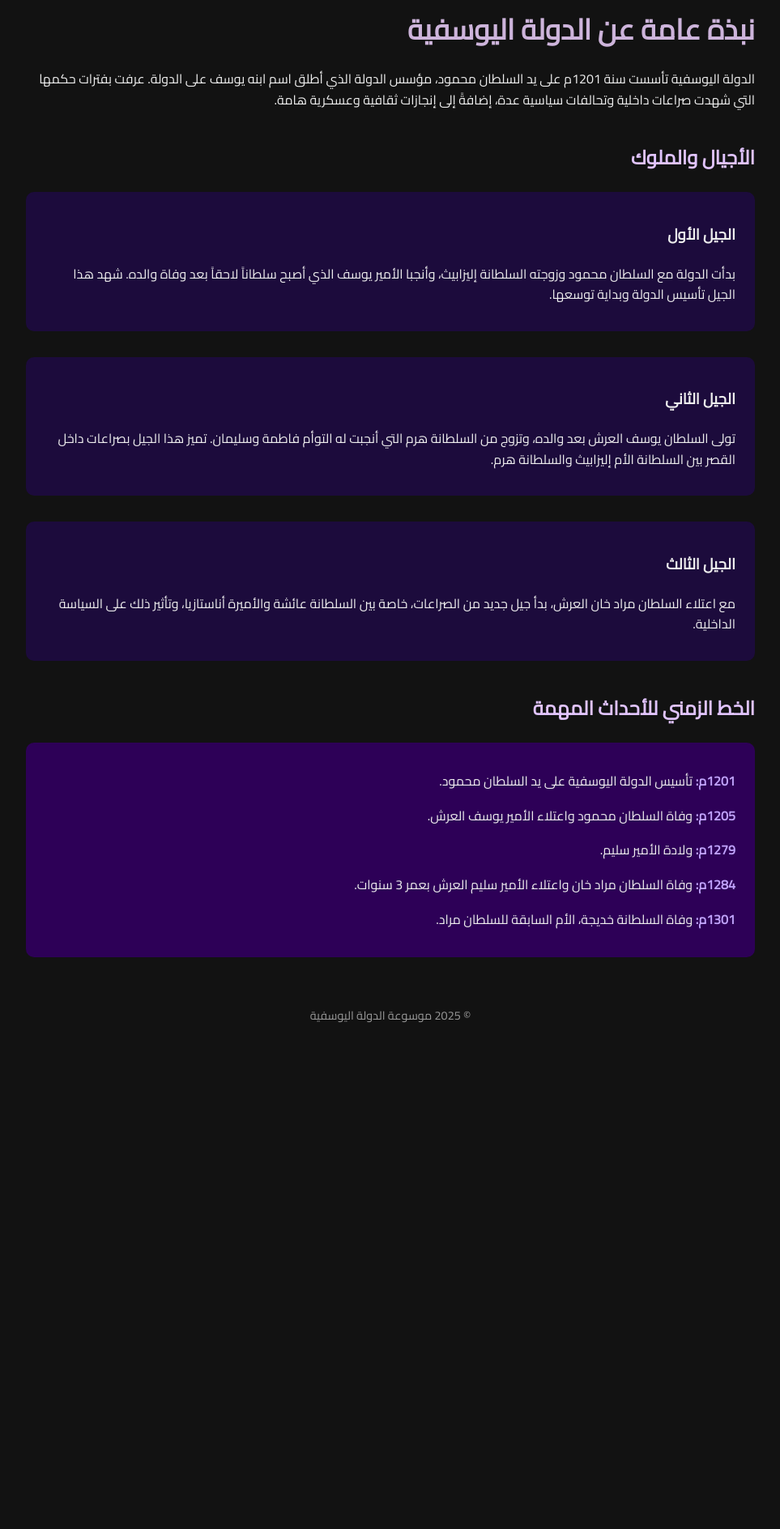
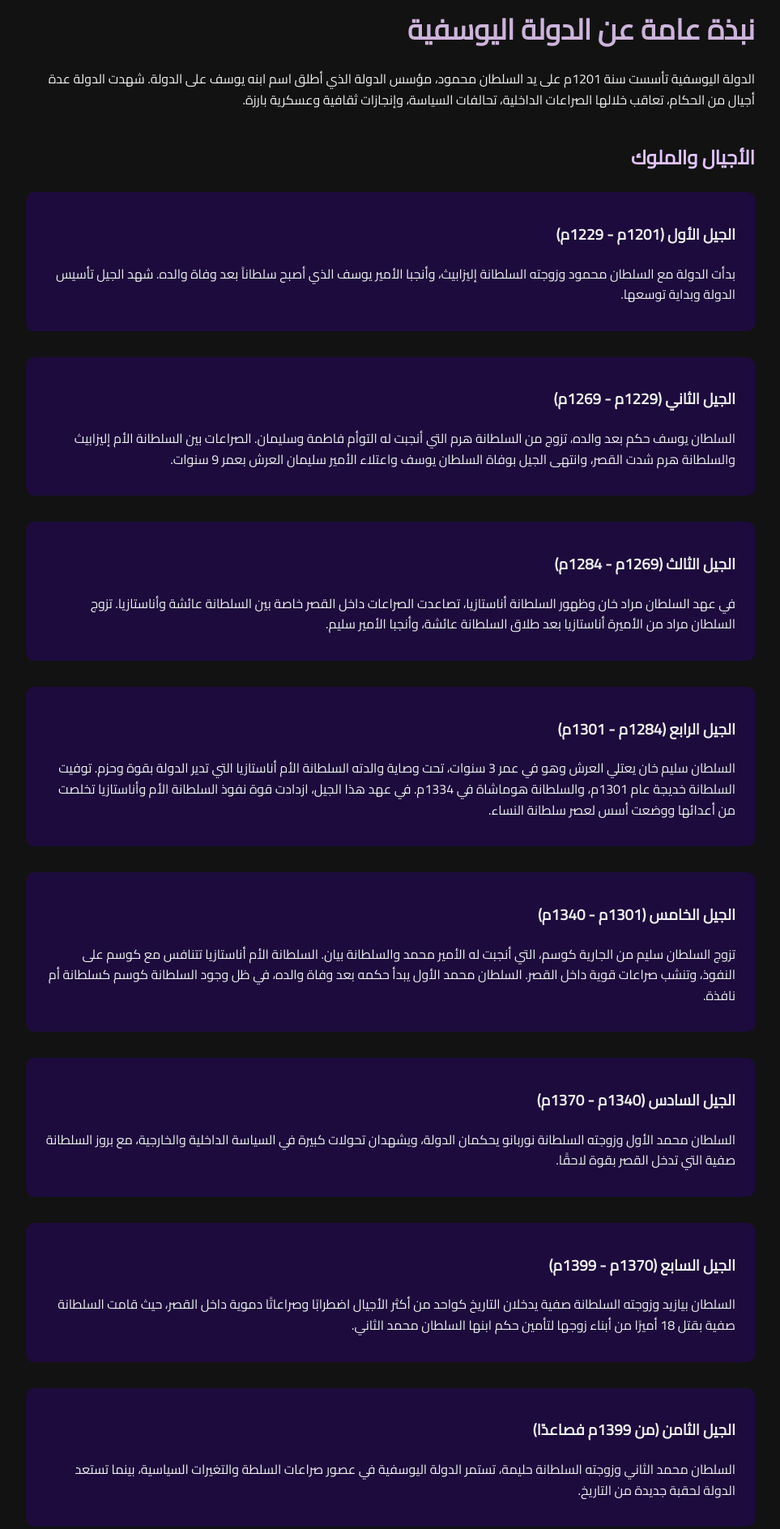
Before and after one commit to yfhd18213-star/yusufiyah-site, a plain HTML site: page index.html in a window 1280 px wide. Shown: the part 171-2059 px from the top of the page at 81% size, without its empty margins (158-1121 px from the left). Before the commit the page ends 1452 px from the top, so only its background shows below. Drawn offline with Linux system fonts and the light colour scheme.

Commit message:
Update index.html

```diff
--- a/index.html
+++ b/index.html
@@ -3,7 +3,7 @@
 <head>
 <meta charset="UTF-8" />
 <meta name="viewport" content="width=device-width, initial-scale=1" />
-<title>الدولة اليوسفية - موسوعة</title>
+<title>الدولة اليوسفية - موسوعة كاملة ومحدثة</title>
 <style>
   body {
     font-family: 'Cairo', sans-serif;
@@ -88,7 +88,7 @@
 <link href="https://fonts.googleapis.com/css2?family=Cairo&display=swap" rel="stylesheet">
 </head>
 <body>
-<header>الدولة اليوسفية - موسوعة كاملة</header>
+<header>الدولة اليوسفية - موسوعة كاملة ومحدثة</header>
 <nav>
   <a href="#overview">نبذة عامة</a>
   <a href="#generations">الأجيال</a>
@@ -97,21 +97,41 @@
 <main>
 <section id="overview">
   <h1>نبذة عامة عن الدولة اليوسفية</h1>
-  <p>الدولة اليوسفية تأسست سنة 1201م على يد السلطان محمود، مؤسس الدولة الذي أطلق اسم ابنه يوسف على الدولة. عرفت بفترات حكمها التي شهدت صراعات داخلية وتحالفات سياسية عدة، إضافةً إلى إنجازات ثقافية وعسكرية هامة.</p>
+  <p>الدولة اليوسفية تأسست سنة 1201م على يد السلطان محمود، مؤسس الدولة الذي أطلق اسم ابنه يوسف على الدولة. شهدت الدولة عدة أجيال من الحكام، تعاقب خلالها الصراعات الداخلية، تحالفات السياسة، وإنجازات ثقافية وعسكرية بارزة.</p>
 </section>
 <section id="generations">
   <h2>الأجيال والملوك</h2>
   <article>
-    <h3>الجيل الأول</h3>
-    <p>بدأت الدولة مع السلطان محمود وزوجته السلطانة إليزابيث، وأنجبا الأمير يوسف الذي أصبح سلطاناً لاحقاً بعد وفاة والده. شهد هذا الجيل تأسيس الدولة وبداية توسعها.</p>
+    <h3>الجيل الأول (1201م - 1229م)</h3>
+    <p>بدأت الدولة مع السلطان محمود وزوجته السلطانة إليزابيث، وأنجبا الأمير يوسف الذي أصبح سلطاناً بعد وفاة والده. شهد الجيل تأسيس الدولة وبداية توسعها.</p>
   </article>
   <article>
-    <h3>الجيل الثاني</h3>
-    <p>تولى السلطان يوسف العرش بعد والده، وتزوج من السلطانة هرم التي أنجبت له التوأم فاطمة وسليمان. تميز هذا الجيل بصراعات داخل القصر بين السلطانة الأم إليزابيث والسلطانة هرم.</p>
+    <h3>الجيل الثاني (1229م - 1269م)</h3>
+    <p>السلطان يوسف حكم بعد والده، تزوج من السلطانة هرم التي أنجبت له التوأم فاطمة وسليمان. الصراعات بين السلطانة الأم إليزابيث والسلطانة هرم شدت القصر، وانتهى الجيل بوفاة السلطان يوسف واعتلاء الأمير سليمان العرش بعمر 9 سنوات.</p>
   </article>
   <article>
-    <h3>الجيل الثالث</h3>
-    <p>مع اعتلاء السلطان مراد خان العرش، بدأ جيل جديد من الصراعات، خاصة بين السلطانة عائشة والأميرة أناستازيا، وتأثير ذلك على السياسة الداخلية.</p>
+    <h3>الجيل الثالث (1269م - 1284م)</h3>
+    <p>في عهد السلطان مراد خان وظهور السلطانة أناستازيا، تصاعدت الصراعات داخل القصر خاصة بين السلطانة عائشة وأناستازيا. تزوج السلطان مراد من الأميرة أناستازيا بعد طلاق السلطانة عائشة، وأنجبا الأمير سليم.</p>
+  </article>
+  <article>
+    <h3>الجيل الرابع (1284م - 1301م)</h3>
+    <p>السلطان سليم خان يعتلي العرش وهو في عمر 3 سنوات، تحت وصاية والدته السلطانة الأم أناستازيا التي تدير الدولة بقوة وحزم. توفيت السلطانة خديجة عام 1301م، والسلطانة هوماشاة في 1334م. في عهد هذا الجيل، ازدادت قوة نفوذ السلطانة الأم وأناستازيا تخلصت من أعدائها ووضعت أسس لعصر سلطانة النساء.</p>
+  </article>
+  <article>
+    <h3>الجيل الخامس (1301م - 1340م)</h3>
+    <p>تزوج السلطان سليم من الجارية كوسم، التي أنجبت له الأمير محمد والسلطانة بيان. السلطانة الأم أناستازيا تتنافس مع كوسم على النفوذ، وتنشب صراعات قوية داخل القصر. السلطان محمد الأول يبدأ حكمه بعد وفاة والده، في ظل وجود السلطانة كوسم كسلطانة أم نافذة.</p>
+  </article>
+  <article>
+    <h3>الجيل السادس (1340م - 1370م)</h3>
+    <p>السلطان محمد الأول وزوجته السلطانة نوربانو يحكمان الدولة، ويشهدان تحولات كبيرة في السياسة الداخلية والخارجية، مع بروز السلطانة صفية التي تدخل القصر بقوة لاحقًا.</p>
+  </article>
+  <article>
+    <h3>الجيل السابع (1370م - 1399م)</h3>
+    <p>السلطان بيازيد وزوجته السلطانة صفية يدخلان التاريخ كواحد من أكثر الأجيال اضطرابًا وصراعاتًا دموية داخل القصر، حيث قامت السلطانة صفية بقتل 18 أميرًا من أبناء زوجها لتأمين حكم ابنها السلطان محمد الثاني.</p>
+  </article>
+  <article>
+    <h3>الجيل الثامن (من 1399م فصاعدًا)</h3>
+    <p>السلطان محمد الثاني وزوجته السلطانة حليمة، تستمر الدولة اليوسفية في عصور صراعات السلطة والتغيرات السياسية، بينما تستعد الدولة لحقبة جديدة من التاريخ.</p>
   </article>
 </section>
 <section id="timeline">
@@ -119,10 +139,18 @@
   <div class="timeline">
     <ul>
       <li><span>1201م:</span> تأسيس الدولة اليوسفية على يد السلطان محمود.</li>
-      <li><span>1205م:</span> وفاة السلطان محمود واعتلاء الأمير يوسف العرش.</li>
+      <li><span>1217م:</span> وفاة السلطان محمود واعتلاء الأمير يوسف العرش بعمر 18 سنة.</li>
+      <li><span>1229م:</span> وفاة السلطان يوسف، واعتلاء الأمير سليمان العرش بعمر 9 سنوات.</li>
+      <li><span>1269م:</span> وفاة السلطان سليمان، واعتلاء الأمير مراد العرش بعمر 7 سنوات.</li>
       <li><span>1279م:</span> ولادة الأمير سليم.</li>
-      <li><span>1284م:</span> وفاة السلطان مراد خان واعتلاء الأمير سليم العرش بعمر 3 سنوات.</li>
+      <li><span>1284م:</span> وفاة السلطان مراد خان واعتلاء الأمير سليم العرش بعمر 3 سنوات، والسلطانة الأم أناستازيا تتولى الوصاية.</li>
       <li><span>1301م:</span> وفاة السلطانة خديجة، الأم السابقة للسلطان مراد.</li>
+      <li><span>1296م:</span> دخول السلطانة كوسم إلى القصر كجارية.</li>
+      <li><span>1298م:</span> زواج السلطان سليم من السلطانة كوسم.</li>
+      <li><span>1303م:</span> مقتل السلطان سليم على يد السلطانة كوسم في الغابة.</li>
+      <li><span>1340م:</span> بداية عهد السلطان محمد الأول وزوجته السلطانة نوربانو.</li>
+      <li><span>1370م:</span> صعود السلطان بيازيد وزوجته السلطانة صفية.</li>
+      <li><span>1399م:</span> بداية عهد السلطان محمد الثاني وزوجته السلطانة حليمة.</li>
     </ul>
   </div>
 </section>
```
